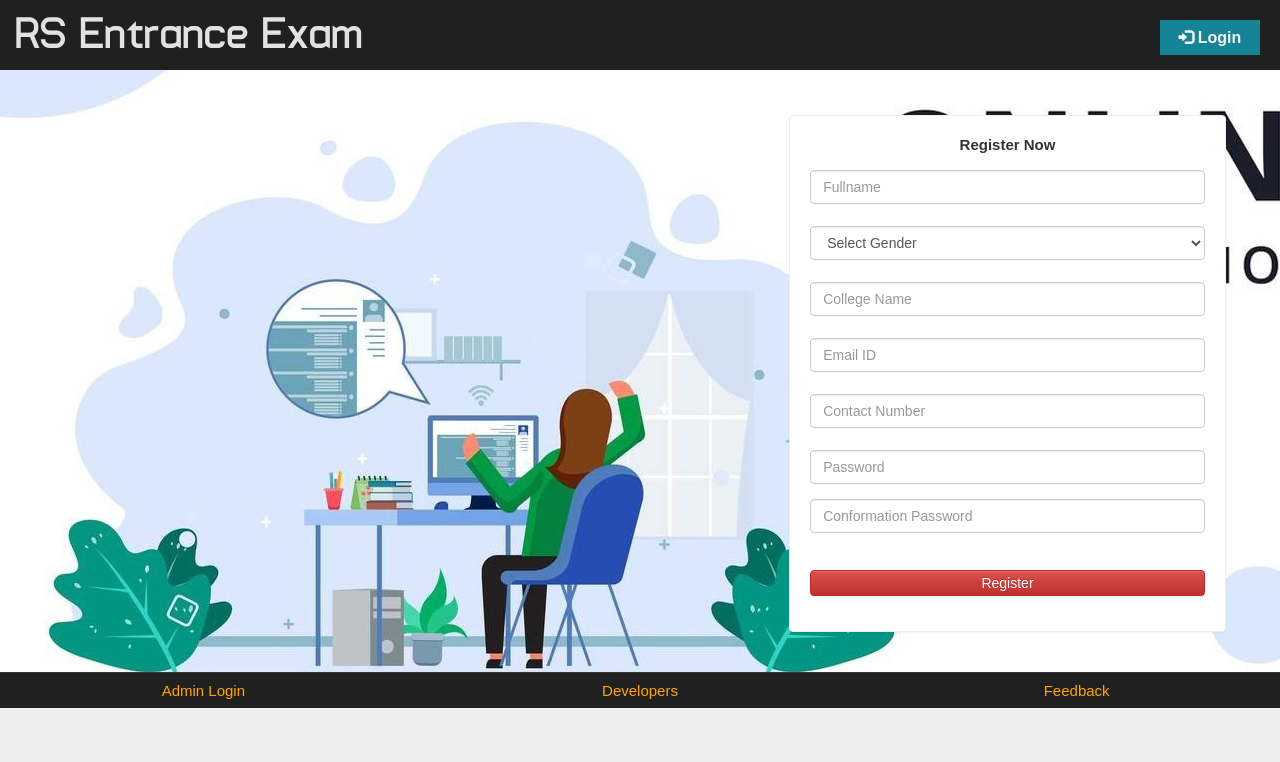
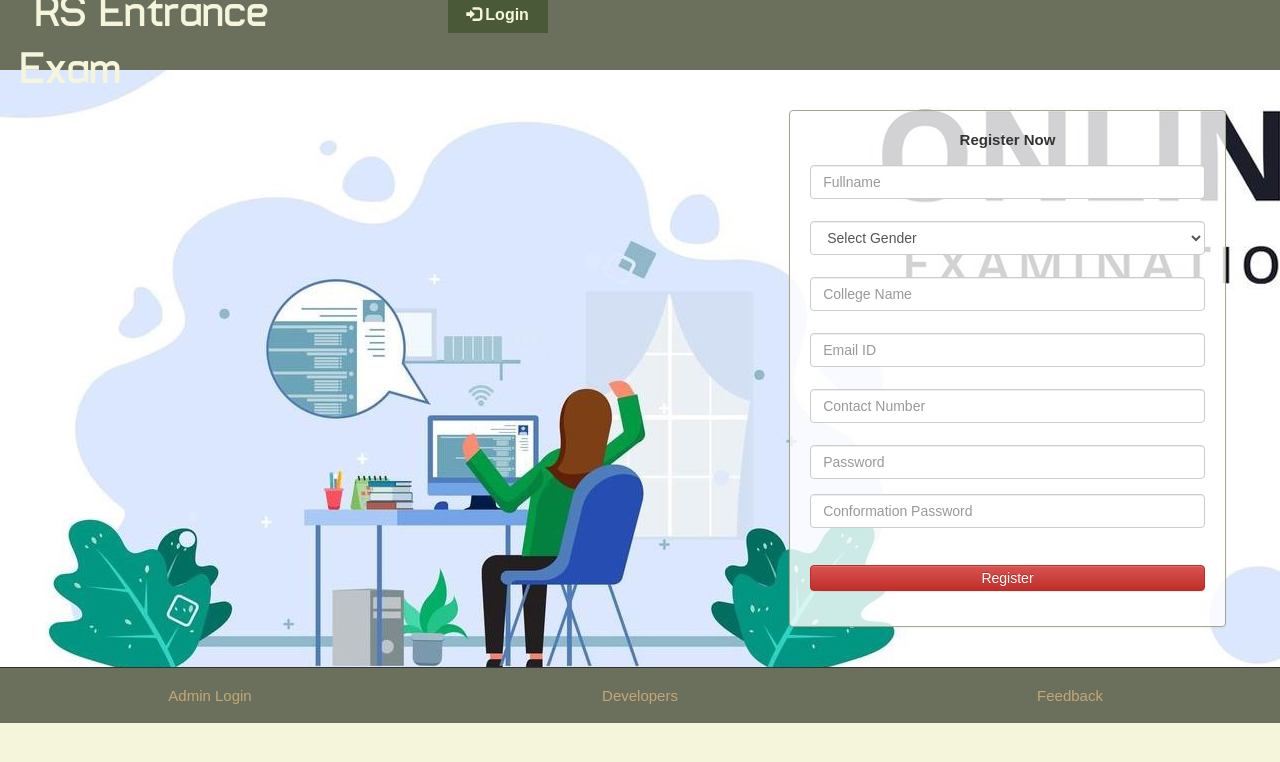
Before and after one commit to mangkanor1103/5, a PHP site: page /index.php in a window 1280 px wide. Shown: the top 762 px of the page. Run offline with PHP 8.4, Linux system fonts and the light colour scheme.

Commit message:
`Refactored CSS styles with updated colors and animations`

```diff
--- a/css/main.css
+++ b/css/main.css
@@ -2,9 +2,10 @@
   overflow-x: hidden;
   width: 100%;
   font: 15px "Century Gothic", "Times Roman", sans-serif;
-  background: #eee;
+  background: #f5f5dc; /* Beige Background */
   min-height: 550px;
   background-attachment: fixed;
+  transition: background 0.5s ease-in-out;
 }
 .bg {
   min-height: 540px;
@@ -25,10 +26,16 @@
 }
 
 .panel {
-  border-color: #eee;
+  border-color: #a5a58d; /* Muted Green */
   margin: 40px;
   padding: 20px;
   font: 15px "Century Gothic", "Times Roman", sans-serif;
+  background: rgba(255, 255, 255, 0.8); /* Light Background */
+  transition: transform 0.3s ease-in-out;
+}
+
+.panel:hover {
+  transform: scale(1.02);
 }
 
 .title {
@@ -36,45 +43,63 @@
 }
 
 .header {
-  background: #202020;
+  background: #6b705c; /* Dark Green */
   height: 70px;
+  display: flex;
+  align-items: center;
+  padding: 0 20px;
+  transition: background 0.3s ease-in-out;
 }
+
 .logo {
   font-family: "typo";
   font-size: 45px;
-  color: #e2e2e2;
+  color: #f5f5dc; /* Beige */
   margin: 15px;
+  transition: transform 0.3s ease-in-out;
+}
+
+.logo:hover {
+  transform: scale(1.1);
 }
 
 .title1 {
   font: 16px "Century Gothic", "Times Roman", sans-serif;
 }
+
 .title2 {
   font-family: "Ubuntu", sans-serif;
   font-size: 20px;
 }
 
 .sub1 {
-  width: 90px;
-  color: #f3f3f3;
-  background: #148496;
+  color: #f5f5dc; /* Beige */
+  background: #4a5a38; /* Dark Green */
   font-size: 15px;
   height: 35px;
   margin: 20px;
-  /* padding: 10px; */
   width: 100px;
+  border: none;
+  transition: background 0.3s ease, transform 0.2s ease-in-out;
+  cursor: pointer;
+}
+
+.sub1:hover {
+  background: #7a956b; /* Lighter Green */
+  transform: scale(1.05);
 }
 
 .sub {
   width: 100%;
-  /* background-color: #c82333; */
   color: white;
   padding: 2px;
   margin-top: 15px;
   margin-right: 20px;
+  transition: color 0.3s ease;
 }
+
 .sub:hover {
-  color: #fff;
+  color: #a5a58d; /* Muted Green */
 }
 
 .footer {
@@ -82,14 +107,19 @@
   text-align: center;
   border-top: 1px solid;
   border-color: #323232;
-  background-color: #202020;
+  background-color: #6b705c; /* Dark Green */
+  padding: 10px;
+  transition: background 0.3s ease-in-out;
 }
+
 .footer a {
   margin: 25px;
-  color: orange;
+  color: #c2a878; /* Beige-Gold */
   text-decoration: none;
   font: 15px "Century Gothic", "Times Roman", sans-serif;
+  transition: color 0.3s ease-in-out;
 }
+
 .footer a:hover {
   text-decoration: none;
   color: #9acd32;
@@ -99,16 +129,20 @@
 
 .box {
   padding: 9px;
+  animation: fadeIn 0.8s ease-in-out;
 }
+
 hr {
   color: #000000;
 }
+
 .top {
   margin-top: 20px;
 }
+
 .log1 {
   font: 15px "Ubuntu", sans-serif;
-  color: #e2e2e2;
+  color: #f5f5dc; /* Beige */
   margin-left: 10px;
 }
 
@@ -116,14 +150,24 @@
   margin: 10px;
   margin-right: 60px;
   margin-left: 5px;
-  color: #e2e2e2;
+  color: #f5f5dc;
   text-decoration: none;
-  font-size: 20px;
   font-size: 15px;
+  transition: color 0.3s ease-in-out, transform 0.3s ease;
 }
+
 .log:hover {
-  color: #9acd32;
-  border-top: 2px solid;
-  border-color: #e2e2e2;
-  text-decoration: none;
+  color: #a5a58d; /* Muted Green */
+  transform: translateY(-2px);
 }
+
+@keyframes fadeIn {
+  from {
+    opacity: 0;
+    transform: translateY(-10px);
+  }
+  to {
+    opacity: 1;
+    transform: translateY(0);
+  }
+}
```
